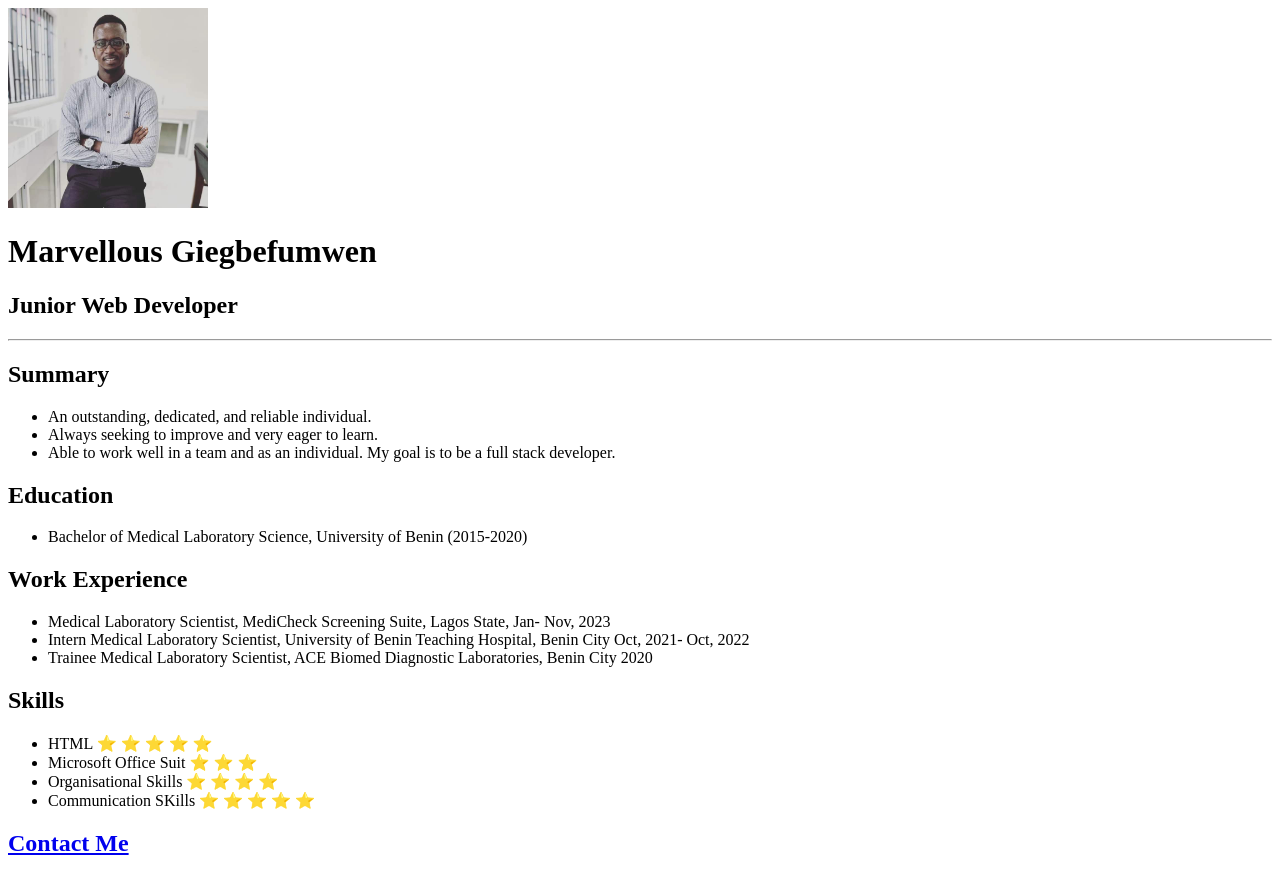
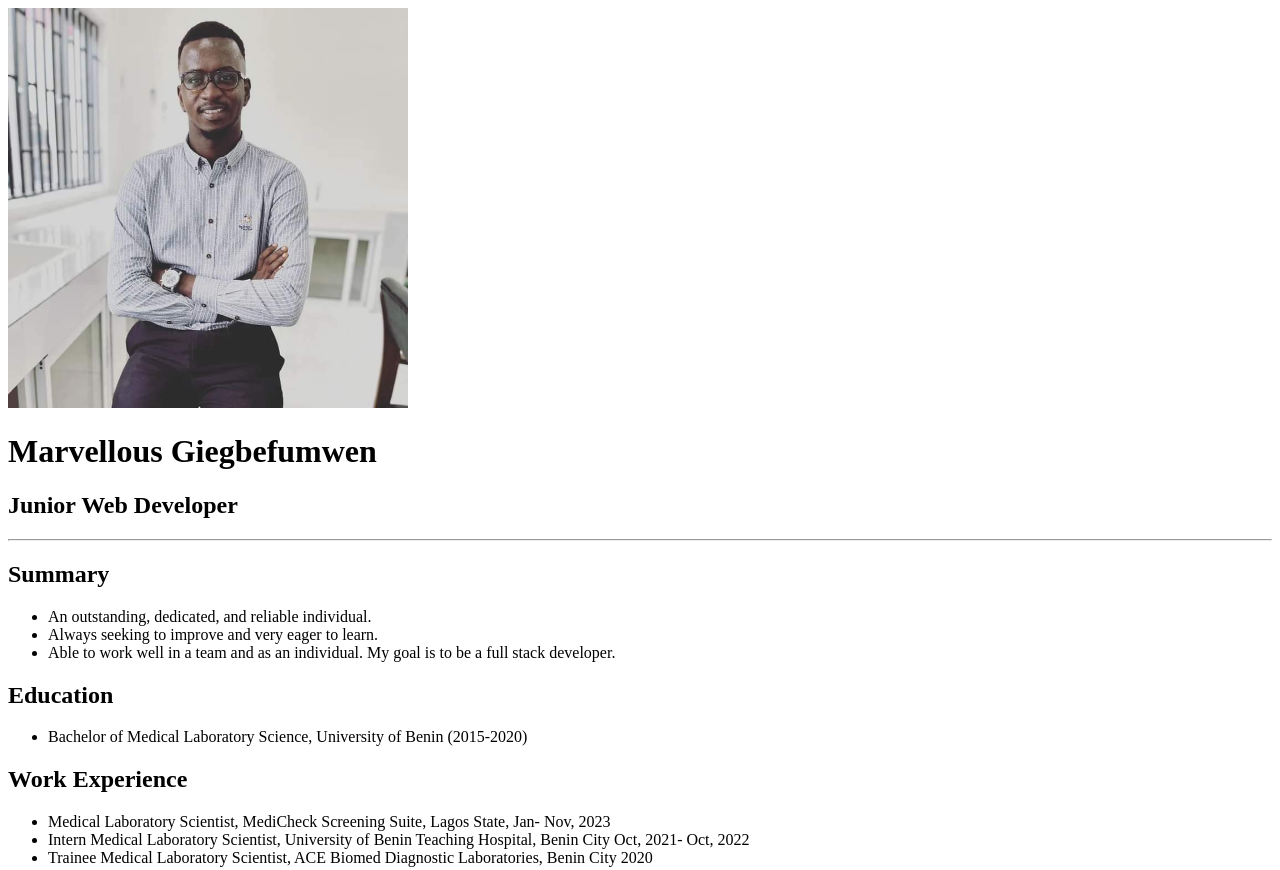
Before and after one commit to gurumarv/html-resume, a plain HTML site: page index.html in a window 1280 px wide. Shown: the top 870 px of the page. Drawn offline with Linux system fonts and the light colour scheme.

Commit message:
Update index.html

```diff
--- a/index.html
+++ b/index.html
@@ -5,7 +5,7 @@
     <title>My Resume</title>
 </head>
 <body>
-    <img src="./profile photo.jpg" alt="Profile Photo" height="200"/>
+    <img src="./profile photo.jpg" alt="Profile Photo" height="400"/>
     <h1>Marvellous Giegbefumwen</h1>
     <h2>Junior Web Developer</h2>
     <hr />
```
